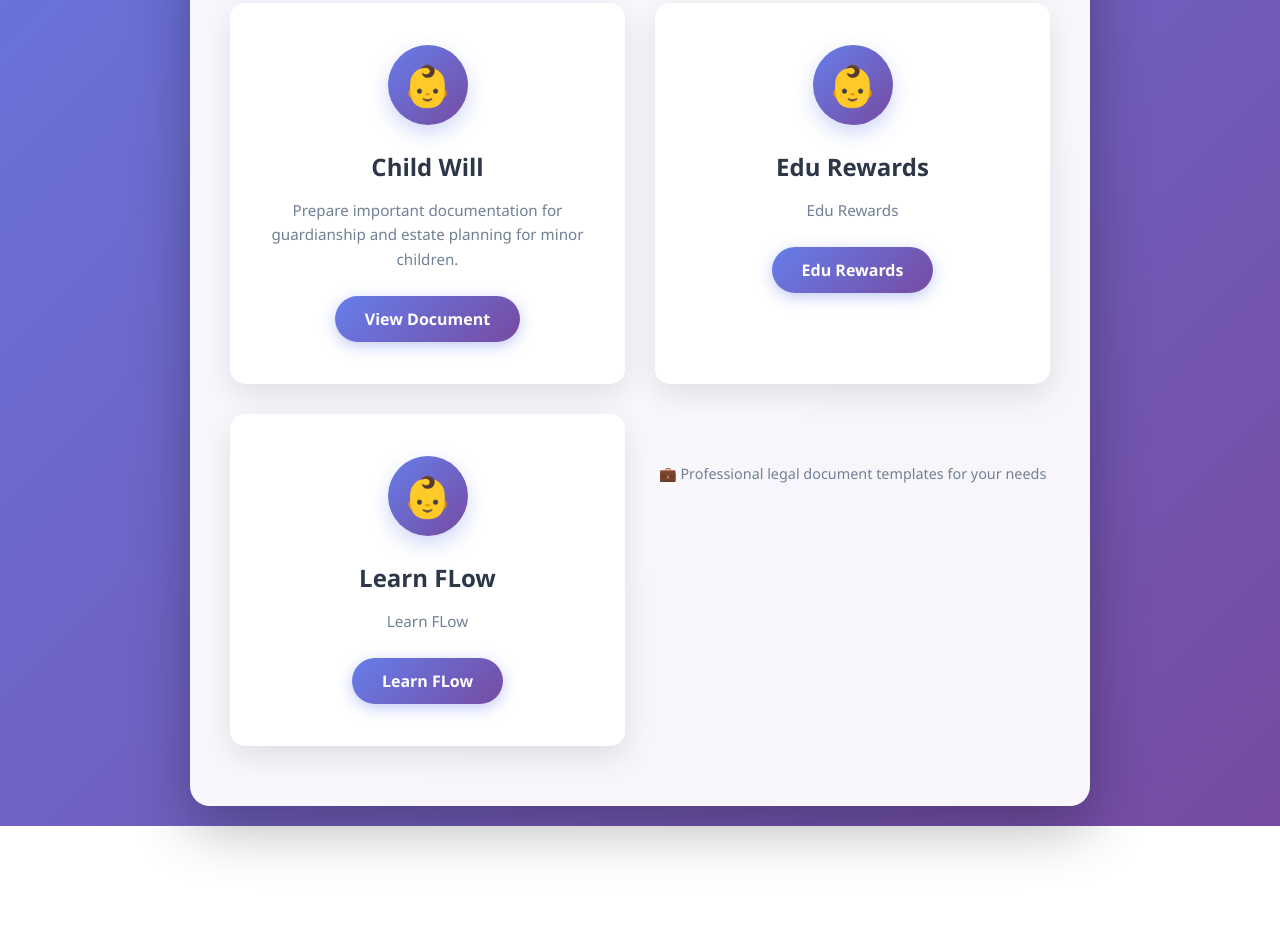
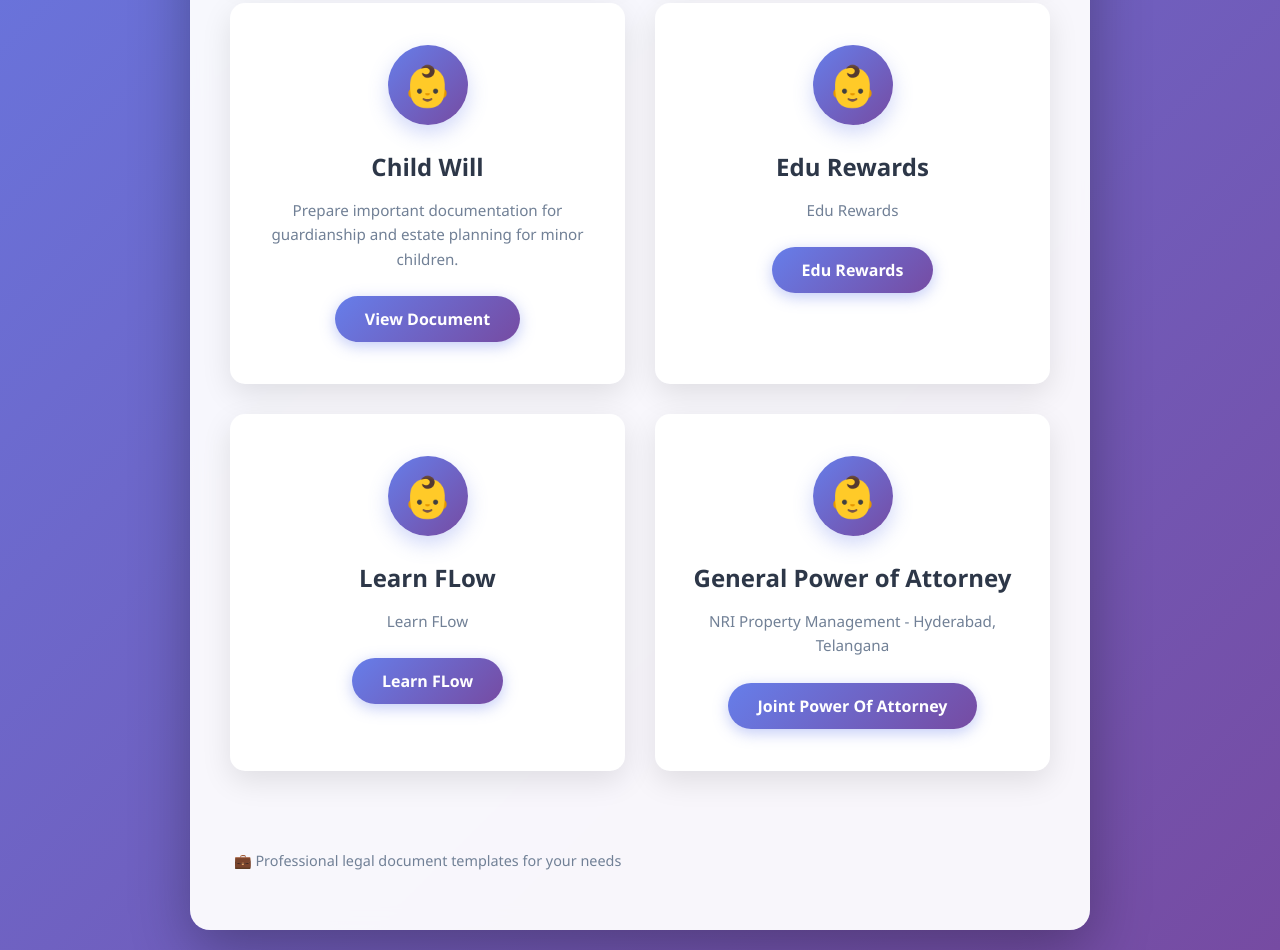
Before and after one commit to chandrasmailbox/templates, a plain HTML site: page index.html in a window 1280 px wide. Shown: the part 632-1582 px from the top of the page. Before the commit the page ends 1458 px from the top, so only its background shows below. Drawn offline with Linux system fonts and the light colour scheme.

Commit message:
Add General Power of Attorney card to index.html

```diff
--- a/index.html
+++ b/index.html
@@ -177,6 +177,13 @@
                 <a href="./learnflow.html">Learn FLow</a>
             </div>
 
+              <div class="card">
+                <div class="card-icon">👶</div>
+                <h2>General Power of Attorney</h2>
+                <p>NRI Property Management - Hyderabad, Telangana</p>
+                <a href="./nri_spa_fillable_form.html">Joint Power Of Attorney</a>
+            </div>
+
 
        <div class="footer">
             <p>💼 Professional legal document templates for your needs</p>
```
